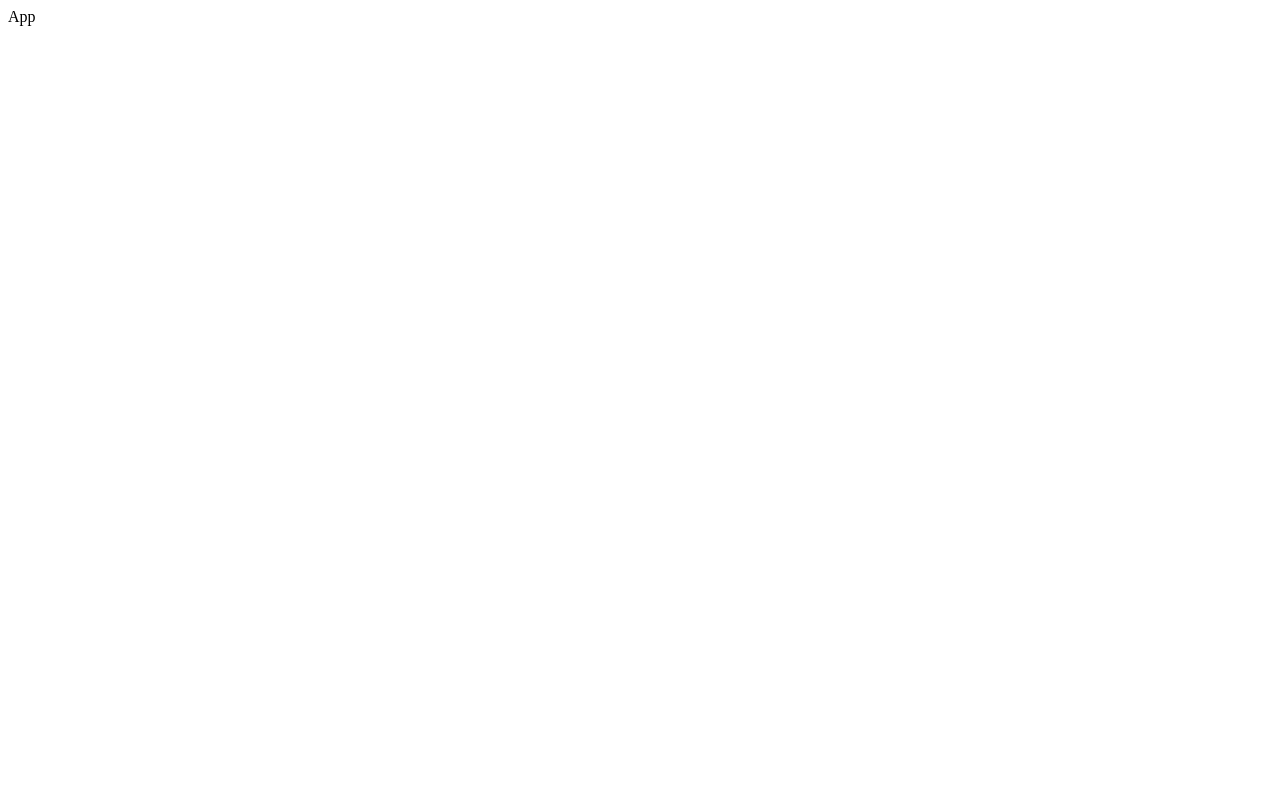
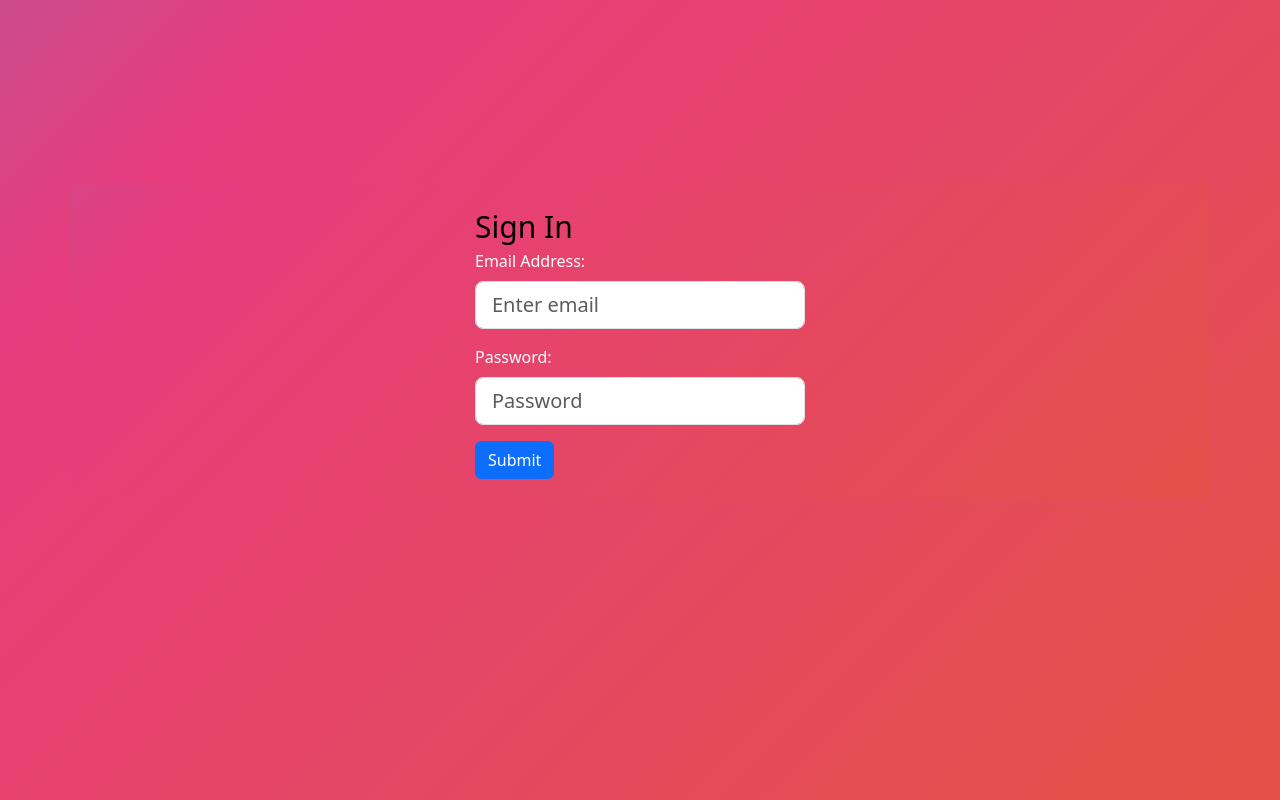
Before and after one commit to AlexGalo0/my-budget-frontend, a React (Create React App) app: page / in a window 1280 px wide. Built offline with nearby package versions, Linux system fonts and the light colour scheme.

Commit message:
background and positions in css

```diff
--- a/src/Components/Login.jsx
+++ b/src/Components/Login.jsx
@@ -0,0 +1,26 @@
+import { Form,Button } from "react-bootstrap";
+import "../Login.css";
+
+export const Login = () => {
+  return (
+    <>
+
+      <div className="container">
+        <Form>
+          <Form.Text style={{fontSize:"30px", color:"black"}}> Sign In </Form.Text>
+          <Form.Group className="mb-3" controlId="formBasicEmail">
+            <Form.Label style={{color:"white"}}>Email Address: </Form.Label>
+            <Form.Control type="email" placeholder="Enter email" size="lg"/>
+          </Form.Group>
+          <Form.Group className="mb-3" controlId="formBasicPassword">
+            <Form.Label style={{color:"white"}}>Password: </Form.Label>
+            <Form.Control type="password" placeholder="Password"  size="lg"/>
+          </Form.Group>
+          <Button variant="primary" type="submit">
+            Submit
+          </Button>
+        </Form>
+      </div>
+    </>
+  );
+};
--- /dev/null
+++ b/src/Login.css
@@ -0,0 +1,36 @@
+/* * {
+    background-image: url('src/Assets/cool-background.png');
+} */
+
+body{
+	background-image: url('./Assets/cool-background.png');
+    background-size: cover;
+	font-family: 'Rubik', sans-serif;
+	background: linear-gradient(-45deg, #e35a31, #e73c7e, #23a6d5, #23d5ab);
+	background-size: 400% 400%;
+	animation: gradient 15s ease infinite;
+}
+
+
+
+.container {
+	border: 0ch;
+	background: linear-gradient(-45deg, #e35a31, #e73c7e, #23a6d5, #23d5ab);
+	background-size: 400% 400%;
+	animation: gradient 15s ease infinite;
+    margin-top: 23vh;
+    display: flex;
+    justify-content: center;
+    padding: 20px;
+}
+@keyframes gradient {
+	0% {
+		background-position: 0% 50%;
+	}
+	50% {
+		background-position: 100% 50%;
+	}
+	100% {
+		background-position: 0% 50%;
+	}
+}
--- a/src/index.js
+++ b/src/index.js
@@ -1,10 +1,12 @@
 import React from 'react';
 import ReactDOM from 'react-dom/client';
-import App from './App';
+// import App from './App';
+import { Login } from './Components/Login';
+import 'bootstrap/dist/css/bootstrap.min.css';
 
 const root = ReactDOM.createRoot(document.getElementById('root'));
 root.render(
   <React.StrictMode>
-    <App />
+    <Login> </Login>
   </React.StrictMode>
 );
```
Also changed, not shown: src/Assets/cool-background.png (added).
